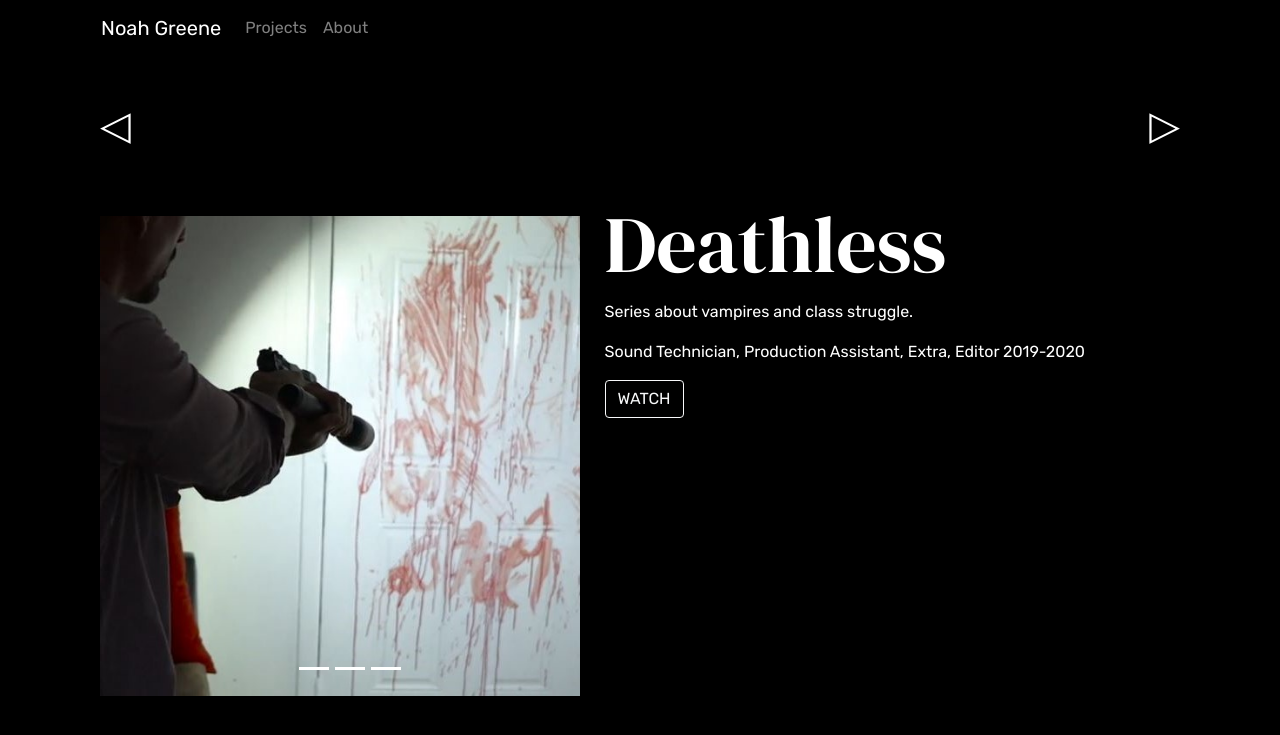
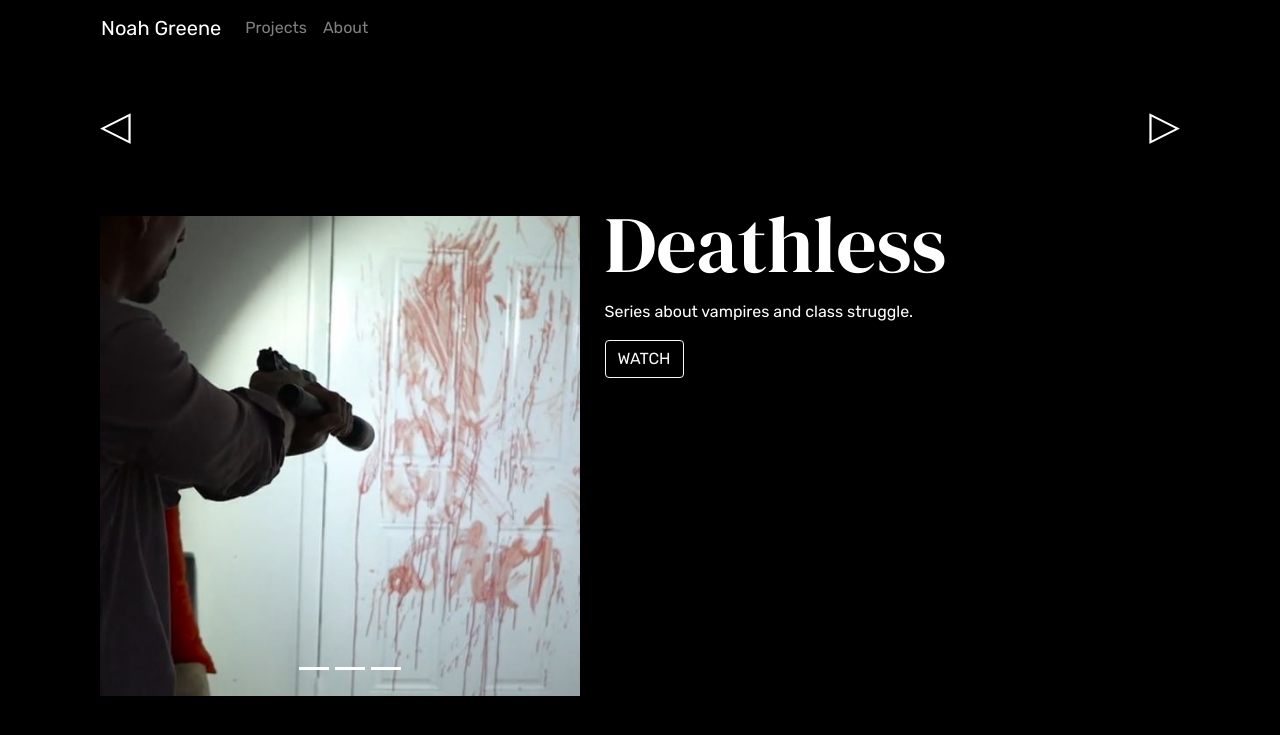
Before and after one commit to miairene/miairene.github.io, a Jekyll site: the page built from _projects/deathless.md, in a window 1280 px wide. Shown: the top 735 px of the page. Built offline with Jekyll 4.4.1, drawn with Linux system fonts in a browser that asks for light colours.

Commit message:
Update deathless.md
Former-commit-id: 9c1d2e698f542bfb96d13a1fdec549806241f659

```diff
--- a/_projects/deathless.md
+++ b/_projects/deathless.md
@@ -9,5 +9,3 @@ images:
 watch_link: 'https://www.amazon.com/gp/video/detail/B08NLRCLW9/ref=atv_un_ob5_c_OcGi58_brws_3_1'
 ---
 Series about vampires and class struggle.
-
-Sound Technician, Production Assistant, Extra, Editor 2019-2020
```
